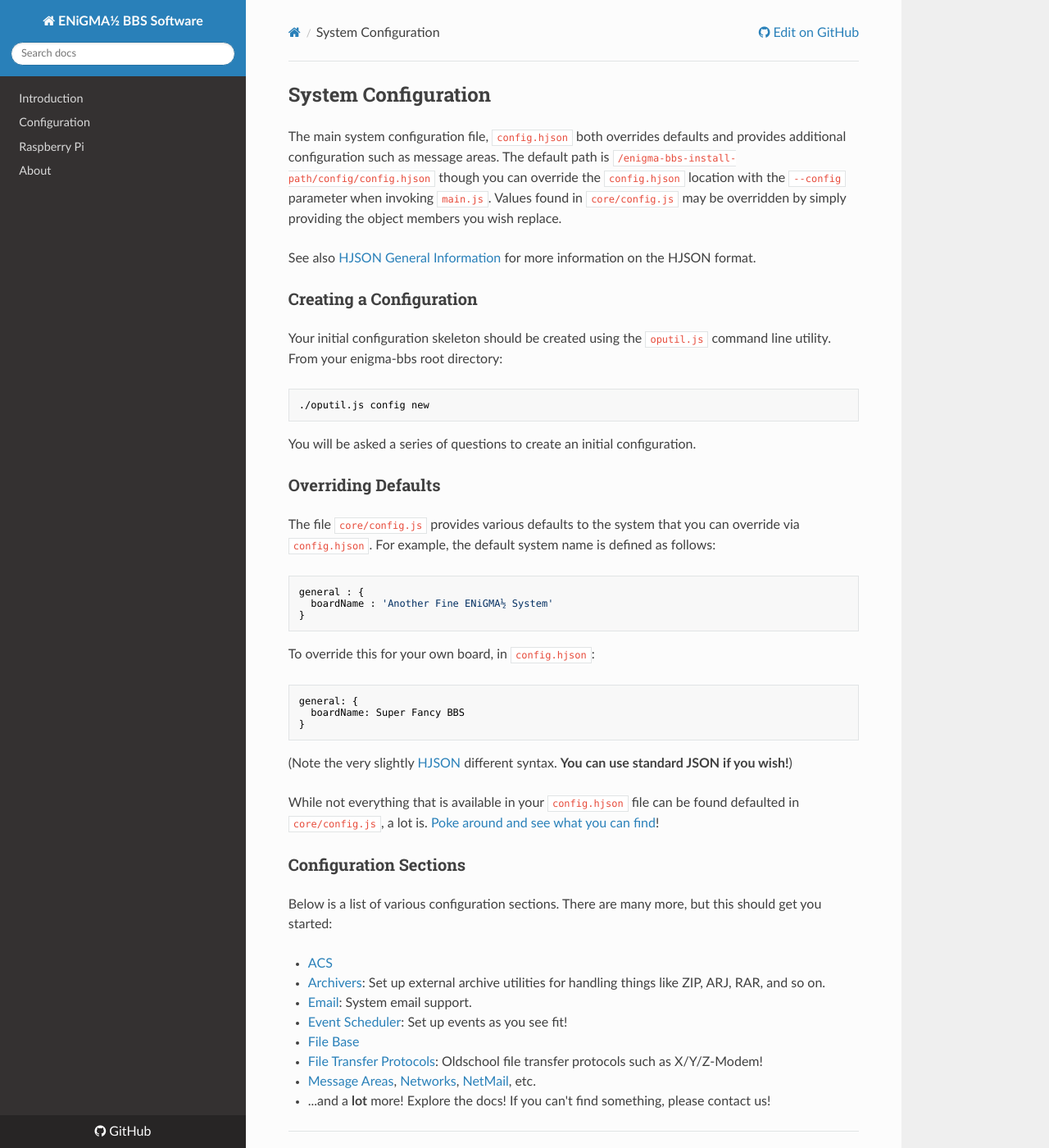
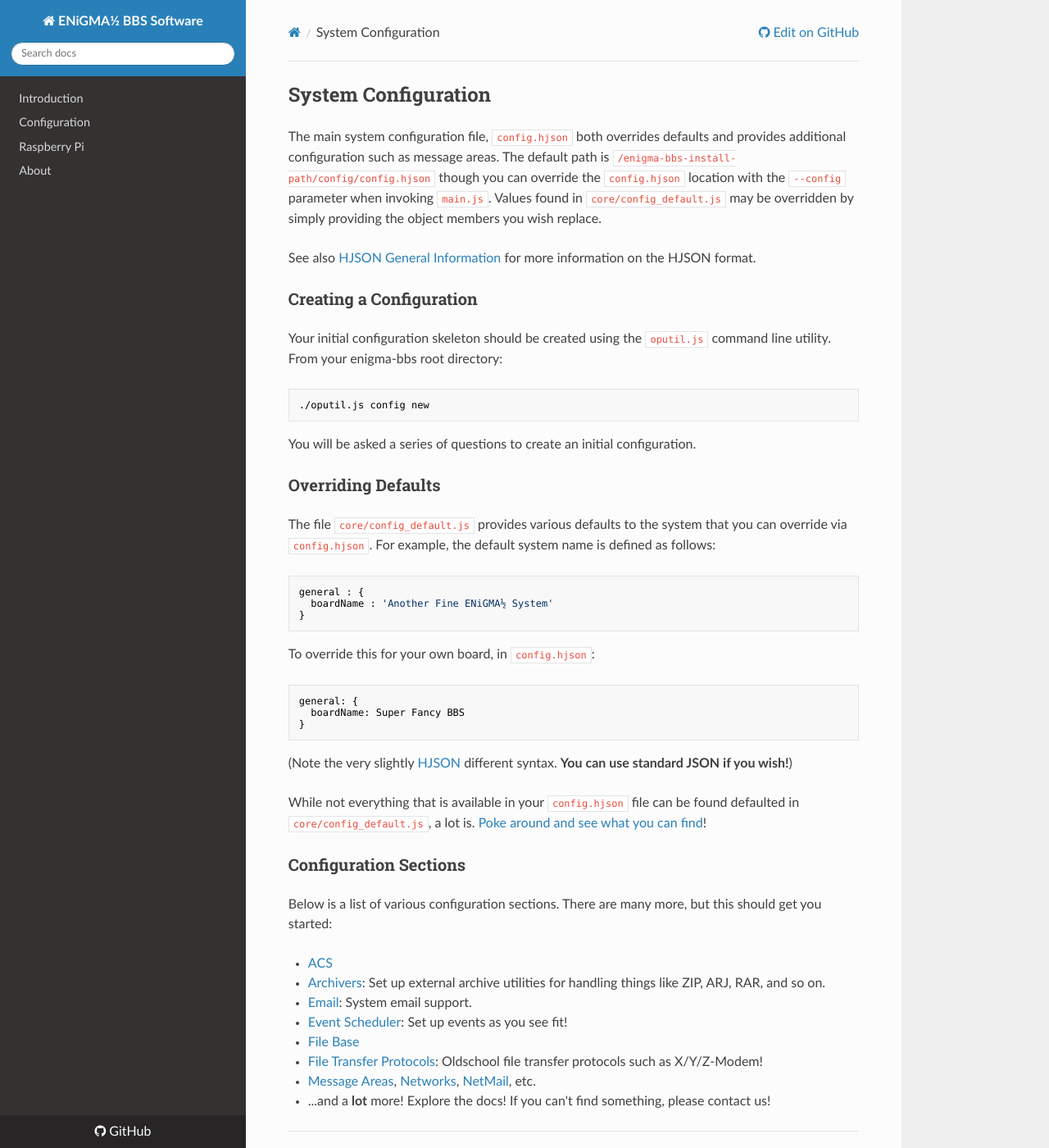
Before and after one commit to NuSkooler/enigma-bbs, an MkDocs documentation site: the page built from docs/configuration/config-hjson.md, in a window 1280 px wide and 1400 px high. Shown: the whole window at 82% size. Built offline with MkDocs 1.6.1, drawn with Linux system fonts in a browser that asks for light colours; nearby versions of some CDN libraries; old or Windows-style settings are respelled for this version of MkDocs.

Commit message:
Update various refs to config.js to config_default.js

````diff
--- a/docs/configuration/config-hjson.md
+++ b/docs/configuration/config-hjson.md
@@ -3,7 +3,7 @@ layout: page
 title: System Configuration
 ---
 ## System Configuration
-The main system configuration file, `config.hjson` both overrides defaults and provides additional configuration such as message areas. The default path is `/enigma-bbs-install-path/config/config.hjson` though you can override the `config.hjson` location with the `--config` parameter when invoking `main.js`. Values found in `core/config.js` may be overridden by simply providing the object members you wish replace.
+The main system configuration file, `config.hjson` both overrides defaults and provides additional configuration such as message areas. The default path is `/enigma-bbs-install-path/config/config.hjson` though you can override the `config.hjson` location with the `--config` parameter when invoking `main.js`. Values found in `core/config_default.js` may be overridden by simply providing the object members you wish replace.
 
 See also [HJSON General Information](hjson.md) for more information on the HJSON format.
 
@@ -16,7 +16,7 @@ Your initial configuration skeleton should be created using the `oputil.js` comm
 You will be asked a series of questions to create an initial configuration.
 
 ### Overriding Defaults
-The file `core/config.js` provides various defaults to the system that you can override via `config.hjson`. For example, the default system name is defined as follows:
+The file `core/config_default.js` provides various defaults to the system that you can override via `config.hjson`. For example, the default system name is defined as follows:
 ```javascript
 general : {
   boardName : 'Another Fine ENiGMA½ System'
@@ -32,7 +32,7 @@ general: {
 
 (Note the very slightly [HJSON](hjson.md) different syntax. **You can use standard JSON if you wish!**)
 
-While not everything that is available in your `config.hjson` file can be found defaulted in `core/config.js`, a lot is. [Poke around and see what you can find](https://github.com/NuSkooler/enigma-bbs/blob/master/core/config.js)!
+While not everything that is available in your `config.hjson` file can be found defaulted in `core/config_default.js`, a lot is. [Poke around and see what you can find](https://github.com/NuSkooler/enigma-bbs/blob/master/core/config_default.js)!
 
 ### Configuration Sections
 Below is a list of various configuration sections. There are many more, but this should get you started:
````
Also changed, not shown: WHATSNEW.md (+1 -0 lines), docs/configuration/archivers.md (+1 -1 lines), docs/configuration/file-transfer-protocols.md (+1 -1 lines), docs/modding/file-transfer-protocol-select.md (+1 -1 lines), docs/servers/ssh.md (+1 -1 lines).
